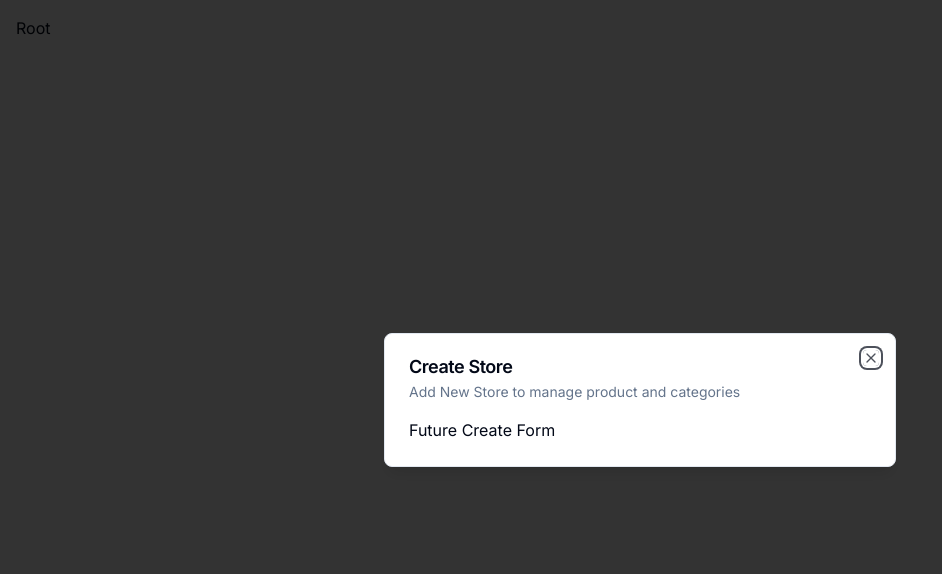
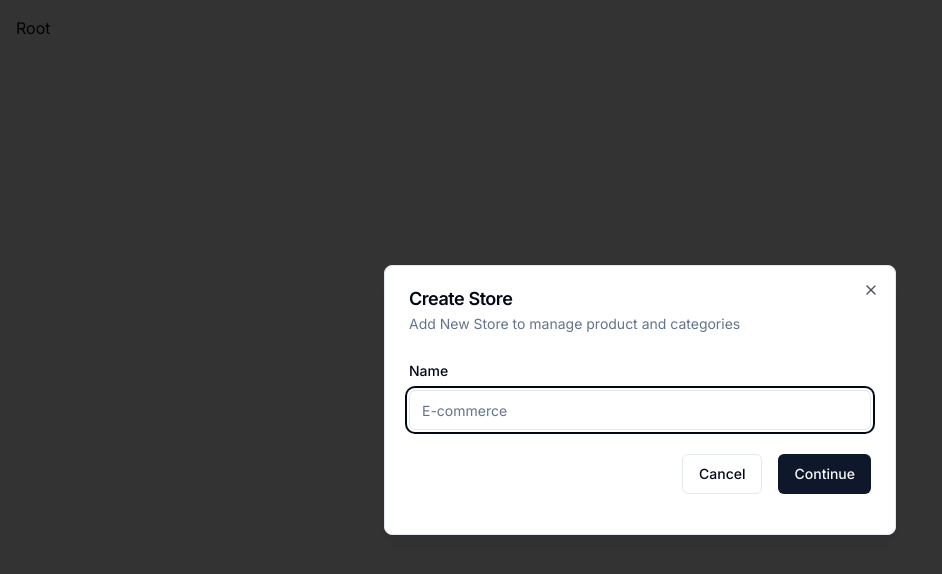
Before and after one commit to chndrwali/ecommerce-next13, a Next.js app: page / in a window 1280 px wide. Shown: the top 574 px of the page, without its empty margins (0-942 px from the left). Built offline with nearby package versions, Linux system fonts and the light colour scheme.

Commit message:
add: form and button modals

```diff
--- a/components/modals/store-modal.tsx
+++ b/components/modals/store-modal.tsx
@@ -1,14 +1,64 @@
 'use client';
+
+import * as z from 'zod';
+import { useForm } from 'react-hook-form';
+import { zodResolver } from '@hookform/resolvers/zod';
 
 import { useStoreModal } from '@/hooks/use-store-modal';
 import { Modal } from '@/components/ui/modal';
+import { Form, FormControl, FormField, FormItem, FormLabel, FormMessage } from '@/components/ui/form';
+import { Input } from '@/components/ui/input';
+import { Button } from '@/components/ui/button';
 
+const formSchema = z.object({
+  name: z.string().min(1),
+});
 export const StoreModal = () => {
-  const StoreModal = useStoreModal();
+  const storeModal = useStoreModal();
+
+  const form = useForm<z.infer<typeof formSchema>>({
+    resolver: zodResolver(formSchema),
+    defaultValues: {
+      name: '',
+    },
+  });
+
+  const onSubmit = async (values: z.infer<typeof formSchema>) => {
+    console.log(values);
+    // TODO: CREATE STORE
+  };
 
   return (
-    <Modal title="Create Store" description="Add New Store to manage product and categories" isOpen={StoreModal.isOpen} onClose={StoreModal.onClose}>
-      Future Create Form
+    <Modal title="Create Store" description="Add New Store to manage product and categories" isOpen={storeModal.isOpen} onClose={storeModal.onClose}>
+      <div>
+        <div className="space-y-4 py-2 pb-4">
+          <Form {...form}>
+            <form onSubmit={form.handleSubmit(onSubmit)}>
+              <FormField
+                control={form.control}
+                name="name"
+                render={({ field }) => {
+                  return (
+                    <FormItem>
+                      <FormLabel>Name</FormLabel>
+                      <FormControl>
+                        <Input placeholder="E-commerce" {...field} />
+                      </FormControl>
+                      <FormMessage />
+                    </FormItem>
+                  );
+                }}
+              />
+              <div className="pt-6 space-x-4 flex items-center justify-end w-full">
+                <Button variant="outline" onClick={storeModal.onClose}>
+                  Cancel
+                </Button>
+                <Button type="submit">Continue</Button>
+              </div>
+            </form>
+          </Form>
+        </div>
+      </div>
     </Modal>
   );
 };
--- /dev/null
+++ b/components/ui/form.tsx
@@ -0,0 +1,176 @@
+import * as React from "react"
+import * as LabelPrimitive from "@radix-ui/react-label"
+import { Slot } from "@radix-ui/react-slot"
+import {
+  Controller,
+  ControllerProps,
+  FieldPath,
+  FieldValues,
+  FormProvider,
+  useFormContext,
+} from "react-hook-form"
+
+import { cn } from "@/lib/utils"
+import { Label } from "@/components/ui/label"
+
+const Form = FormProvider
+
+type FormFieldContextValue<
+  TFieldValues extends FieldValues = FieldValues,
+  TName extends FieldPath<TFieldValues> = FieldPath<TFieldValues>
+> = {
+  name: TName
+}
+
+const FormFieldContext = React.createContext<FormFieldContextValue>(
+  {} as FormFieldContextValue
+)
+
+const FormField = <
+  TFieldValues extends FieldValues = FieldValues,
+  TName extends FieldPath<TFieldValues> = FieldPath<TFieldValues>
+>({
+  ...props
+}: ControllerProps<TFieldValues, TName>) => {
+  return (
+    <FormFieldContext.Provider value={{ name: props.name }}>
+      <Controller {...props} />
+    </FormFieldContext.Provider>
+  )
+}
+
+const useFormField = () => {
+  const fieldContext = React.useContext(FormFieldContext)
+  const itemContext = React.useContext(FormItemContext)
+  const { getFieldState, formState } = useFormContext()
+
+  const fieldState = getFieldState(fieldContext.name, formState)
+
+  if (!fieldContext) {
+    throw new Error("useFormField should be used within <FormField>")
+  }
+
+  const { id } = itemContext
+
+  return {
+    id,
+    name: fieldContext.name,
+    formItemId: `${id}-form-item`,
+    formDescriptionId: `${id}-form-item-description`,
+    formMessageId: `${id}-form-item-message`,
+    ...fieldState,
+  }
+}
+
+type FormItemContextValue = {
+  id: string
+}
+
+const FormItemContext = React.createContext<FormItemContextValue>(
+  {} as FormItemContextValue
+)
+
+const FormItem = React.forwardRef<
+  HTMLDivElement,
+  React.HTMLAttributes<HTMLDivElement>
+>(({ className, ...props }, ref) => {
+  const id = React.useId()
+
+  return (
+    <FormItemContext.Provider value={{ id }}>
+      <div ref={ref} className={cn("space-y-2", className)} {...props} />
+    </FormItemContext.Provider>
+  )
+})
+FormItem.displayName = "FormItem"
+
+const FormLabel = React.forwardRef<
+  React.ElementRef<typeof LabelPrimitive.Root>,
+  React.ComponentPropsWithoutRef<typeof LabelPrimitive.Root>
+>(({ className, ...props }, ref) => {
+  const { error, formItemId } = useFormField()
+
+  return (
+    <Label
+      ref={ref}
+      className={cn(error && "text-destructive", className)}
+      htmlFor={formItemId}
+      {...props}
+    />
+  )
+})
+FormLabel.displayName = "FormLabel"
+
+const FormControl = React.forwardRef<
+  React.ElementRef<typeof Slot>,
+  React.ComponentPropsWithoutRef<typeof Slot>
+>(({ ...props }, ref) => {
+  const { error, formItemId, formDescriptionId, formMessageId } = useFormField()
+
+  return (
+    <Slot
+      ref={ref}
+      id={formItemId}
+      aria-describedby={
+        !error
+          ? `${formDescriptionId}`
+          : `${formDescriptionId} ${formMessageId}`
+      }
+      aria-invalid={!!error}
+      {...props}
+    />
+  )
+})
+FormControl.displayName = "FormControl"
+
+const FormDescription = React.forwardRef<
+  HTMLParagraphElement,
+  React.HTMLAttributes<HTMLParagraphElement>
+>(({ className, ...props }, ref) => {
+  const { formDescriptionId } = useFormField()
+
+  return (
+    <p
+      ref={ref}
+      id={formDescriptionId}
+      className={cn("text-sm text-muted-foreground", className)}
+      {...props}
+    />
+  )
+})
+FormDescription.displayName = "FormDescription"
+
+const FormMessage = React.forwardRef<
+  HTMLParagraphElement,
+  React.HTMLAttributes<HTMLParagraphElement>
+>(({ className, children, ...props }, ref) => {
+  const { error, formMessageId } = useFormField()
+  const body = error ? String(error?.message) : children
+
+  if (!body) {
+    return null
+  }
+
+  return (
+    <p
+      ref={ref}
+      id={formMessageId}
+      className={cn("text-sm font-medium text-destructive", className)}
+      {...props}
+    >
+      {body}
+    </p>
+  )
+})
+FormMessage.displayName = "FormMessage"
+
+export {
+  useFormField,
+  Form,
+  FormItem,
+  FormLabel,
+  FormControl,
+  FormDescription,
+  FormMessage,
+  FormField,
+}
--- /dev/null
+++ b/components/ui/input.tsx
@@ -0,0 +1,25 @@
+import * as React from "react"
+
+import { cn } from "@/lib/utils"
+
+export interface InputProps
+  extends React.InputHTMLAttributes<HTMLInputElement> {}
+
+const Input = React.forwardRef<HTMLInputElement, InputProps>(
+  ({ className, type, ...props }, ref) => {
+    return (
+      <input
+        type={type}
+        className={cn(
+          "flex h-10 w-full rounded-md border border-input bg-background px-3 py-2 text-sm ring-offset-background file:border-0 file:bg-transparent file:text-sm file:font-medium placeholder:text-muted-foreground focus-visible:outline-none focus-visible:ring-2 focus-visible:ring-ring focus-visible:ring-offset-2 disabled:cursor-not-allowed disabled:opacity-50",
+          className
+        )}
+        ref={ref}
+        {...props}
+      />
+    )
+  }
+)
+Input.displayName = "Input"
+
+export { Input }
--- /dev/null
+++ b/components/ui/label.tsx
@@ -0,0 +1,26 @@
+"use client"
+
+import * as React from "react"
+import * as LabelPrimitive from "@radix-ui/react-label"
+import { cva, type VariantProps } from "class-variance-authority"
+
+import { cn } from "@/lib/utils"
+
+const labelVariants = cva(
+  "text-sm font-medium leading-none peer-disabled:cursor-not-allowed peer-disabled:opacity-70"
+)
+
+const Label = React.forwardRef<
+  React.ElementRef<typeof LabelPrimitive.Root>,
+  React.ComponentPropsWithoutRef<typeof LabelPrimitive.Root> &
+    VariantProps<typeof labelVariants>
+>(({ className, ...props }, ref) => (
+  <LabelPrimitive.Root
+    ref={ref}
+    className={cn(labelVariants(), className)}
+    {...props}
+  />
+))
+Label.displayName = LabelPrimitive.Root.displayName
+
+export { Label }
--- a/package.json
+++ b/package.json
@@ -10,7 +10,7 @@
   },
   "dependencies": {
     "@clerk/nextjs": "^4.21.3",
-    "@hookform/resolvers": "^3.1.1",
+    "@hookform/resolvers": "^3.3.4",
     "@prisma/client": "^4.16.1",
     "@radix-ui/react-avatar": "^1.0.3",
     "@radix-ui/react-checkbox": "^1.0.4",
@@ -42,7 +42,7 @@
     "postcss": "8.4.24",
     "react": "^18.2.0",
     "react-dom": "18.2.0",
-    "react-hook-form": "^7.45.0",
+    "react-hook-form": "^7.50.1",
     "react-hot-toast": "^2.4.1",
     "react-spinners": "^0.13.8",
     "recharts": "^2.7.1",
@@ -51,7 +51,7 @@
     "tailwindcss": "3.3.2",
     "tailwindcss-animate": "^1.0.7",
     "typescript": "5.1.3",
-    "zod": "^3.21.4",
+    "zod": "^3.22.4",
     "zustand": "^4.3.8"
   },
   "devDependencies": {
--- a/tsconfig.json
+++ b/tsconfig.json
@@ -23,6 +23,6 @@
       "@/*": ["./*"]
     }
   },
-  "include": ["next-env.d.ts", "**/*.ts", "**/*.tsx", ".next/types/**/*.ts"],
+  "include": ["next-env.d.ts", "**/*.ts", "**/*.tsx", ".next/types/**/*.ts", "node_modules/@types/react", "node_modules/@types/react-dom"],
   "exclude": ["node_modules"]
 }
```
Also changed, not shown: 1 other file (tests, documents, lock files or other folders).
